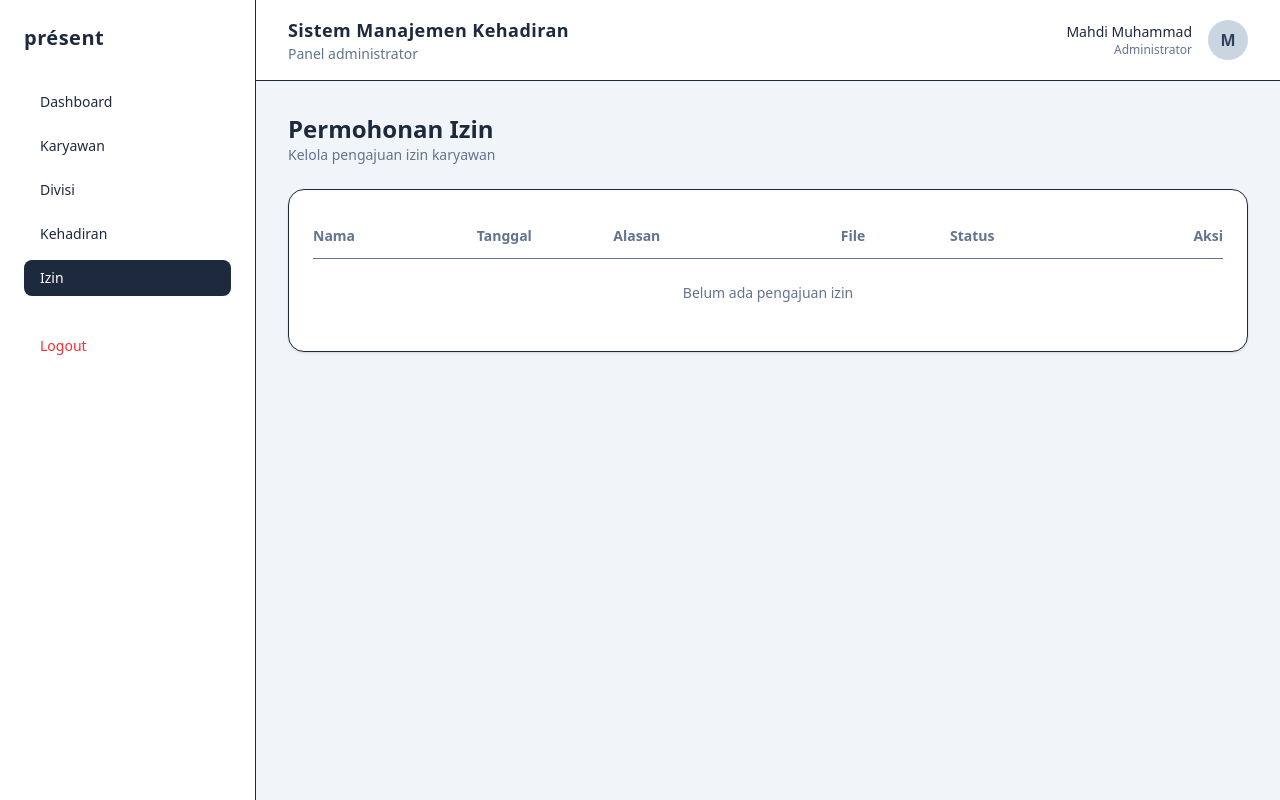
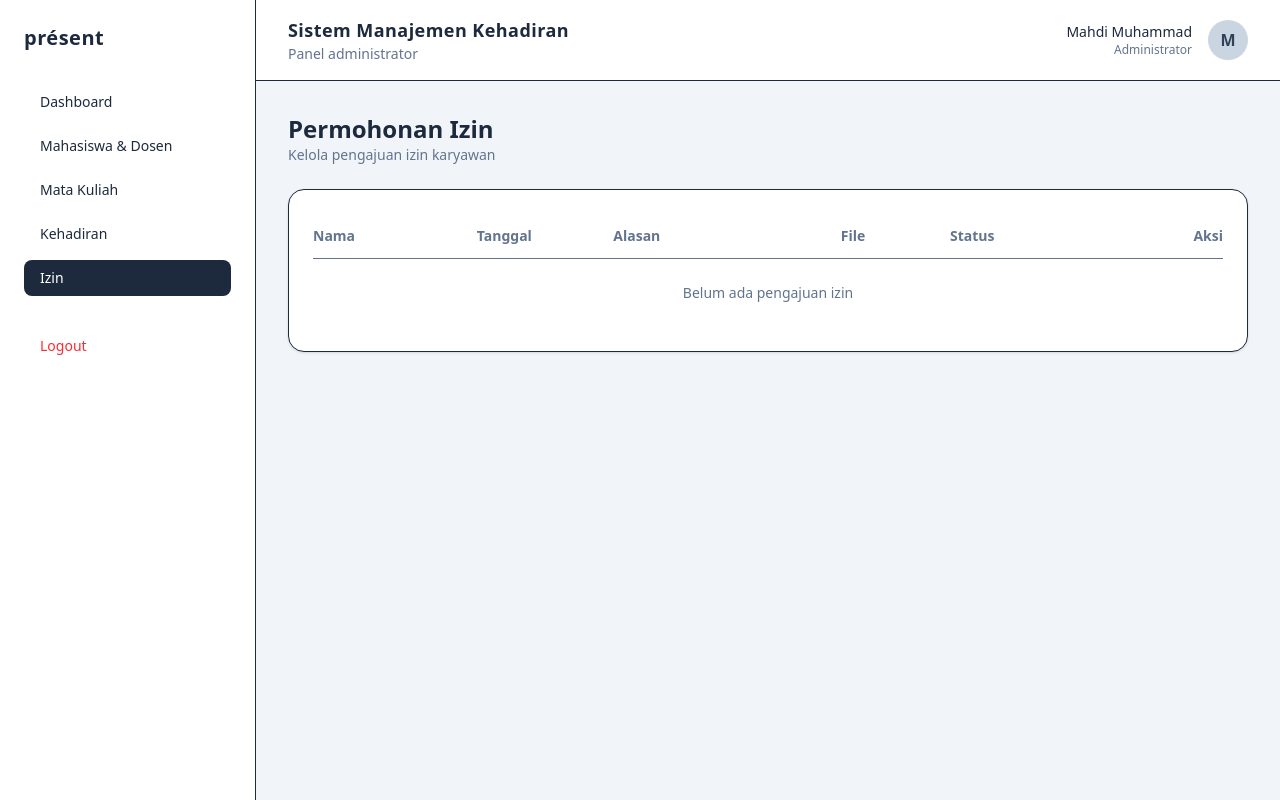
Before and after one commit to mahdimazan6-stack/aplikasi-mobile-absensi-mahasiswa-menggunakan-QR, a Laravel app: page /admin/izin in a window 1280 px wide. Run offline with Laravel 12, Linux system fonts and the light colour scheme; a user stored in the database is signed in; data comes from the database, SQL or seed files in the repository; data that the repository does not hold is empty; style sheets or scripts are compiled from the project's sources.

Commit message:
Update sidebar.blade.php

```diff
--- a/backend/resources/views/components/admin/sidebar.blade.php
+++ b/backend/resources/views/components/admin/sidebar.blade.php
@@ -11,14 +11,14 @@
             Dashboard
         </a>
 
-        <a href="{{ route('admin.karyawan.index') }}" class="block px-4 py-2 rounded-lg
-           {{ request()->routeIs('admin.karyawan.*') ? 'bg-slate-800 text-white' : 'hover:bg-slate-100' }}">
-            Karyawan
+        <a href="{{ route('admin.pengguna.index') }}" class="block px-4 py-2 rounded-lg
+           {{ request()->routeIs('admin.pengguna.*') ? 'bg-slate-800 text-white' : 'hover:bg-slate-100' }}">
+            Mahasiswa &amp; Dosen
         </a>
 
-        <a href="{{ route('admin.divisi.index') }}" class="block px-4 py-2 rounded-lg
-           {{ request()->routeIs('admin.divisi.*') ? 'bg-slate-800 text-white' : 'hover:bg-slate-100' }}">
-            Divisi
+        <a href="{{ route('admin.mata-kuliah.index') }}" class="block px-4 py-2 rounded-lg
+           {{ request()->routeIs('admin.mata-kuliah.*') ? 'bg-slate-800 text-white' : 'hover:bg-slate-100' }}">
+            Mata Kuliah
         </a>
 
         <a href="{{ route('admin.kehadiran.index') }}" class="block px-4 py-2 rounded-lg
```
